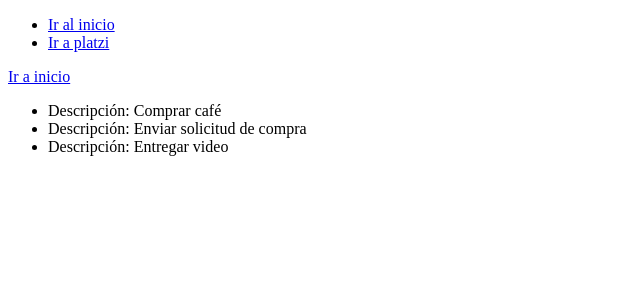
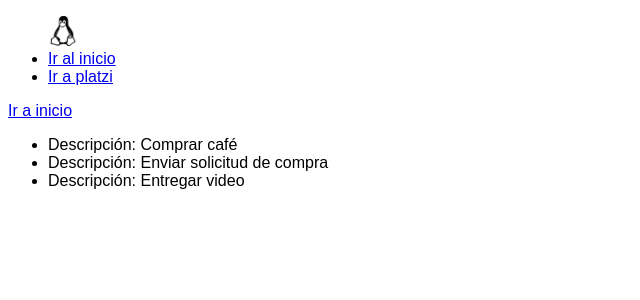
Before and after one commit to Homerox710/Flask_Examples, a Flask app: page /hello in a window 1280 px wide. Shown: the top 300 px of the page, without its empty margins (0-640 px from the left). Run offline with Flask 2, Linux system fonts and the light colour scheme.

Commit message:
Archivos estáticos, imágenes, css

```diff
--- /dev/null
+++ b/static/css/main.css
@@ -0,0 +1,6 @@
+*{
+   font-family: sans-serif;
+}
+img {
+    max-width: 30px;
+}
--- a/templates/base.html
+++ b/templates/base.html
@@ -5,6 +5,7 @@
     <title>
         {% block tittle %} FLASK PLATZI | {% endblock %}
     </title>
+    <link rel="stylesheet" href="{{url_for('static', filename='css/main.css')}}">
 </head>
 <body>
     <header>
--- a/templates/navbar.html
+++ b/templates/navbar.html
@@ -1,5 +1,6 @@
 <nav>
   <ul>
+    <img src="{{url_for('static', filename='images/tux.png')}}" alt="Tux">
     <li><a href="{{url_for('index')}}">Ir al inicio</a></li>
     <li><a href="https://platzi.com" target="_blank"> Ir a platzi</a></li>
   </ul>
```
Also changed, not shown: static/images/tux.png (added).
